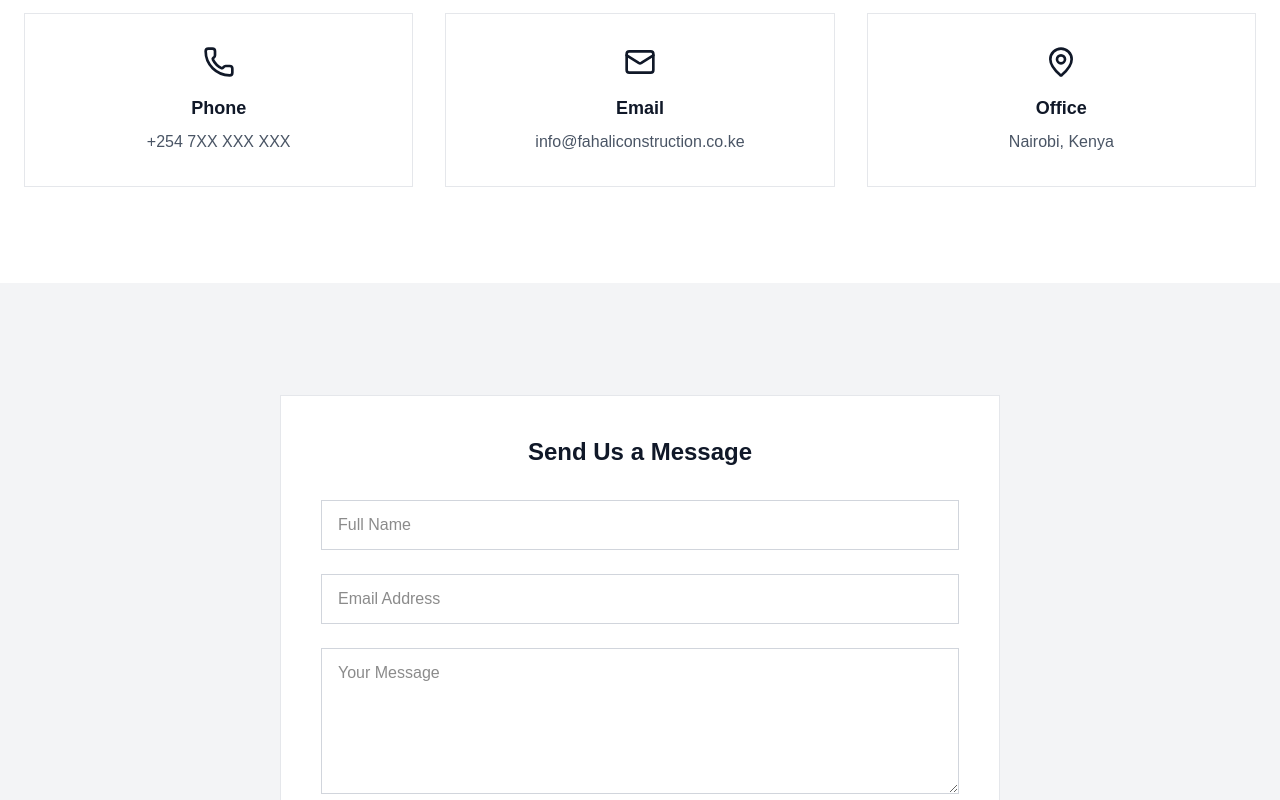
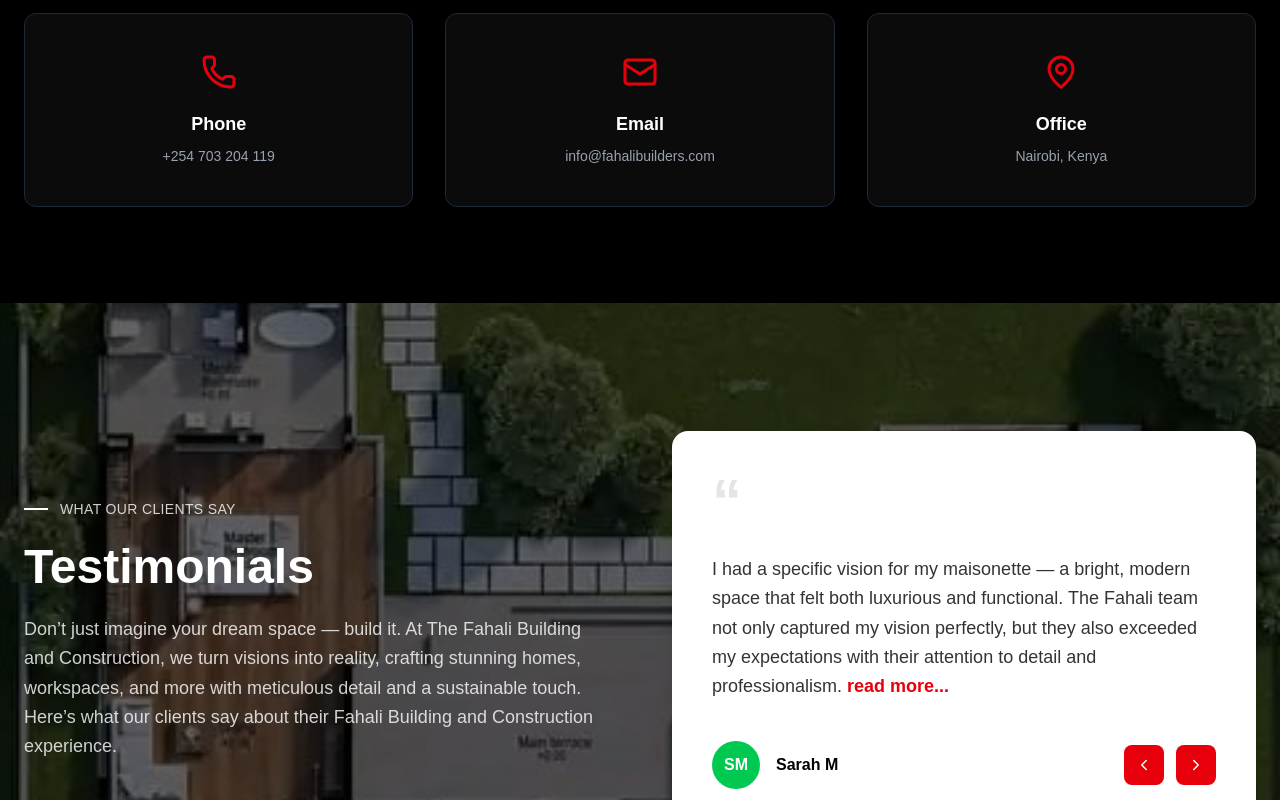
Before and after one commit to Khari-creator/fahali-construction-web, a Next.js app: page /contact in a window 1280 px wide. Shown: the part 620-1420 px from the top of the page. Built offline with nearby package versions, Linux system fonts and the light colour scheme.

Commit message:
Update Contact page layout and disable contact form

```diff
--- a/src/app/contact/page.tsx
+++ b/src/app/contact/page.tsx
@@ -1,20 +1,19 @@
 import ContactHero from "@/components/contact/ContactHero";
 import ContactCards from "@/components/contact/ContactCards";
-import ContactFormSection from "@/components/contact/ContactFormSection";
-
+import Testimonials from "@/components/sections/Testimonials";
 export const metadata = {
   title: "Contact Us | Fahali Construction Ltd",
 };
 
 export default function ContactPage() {
   return (
-    <main className="bg-white min-h-screen">
+    <main className="bg-black min-h-screen text-white">
       {/* Header spacer */}
       <div className="h-24" />
 
       <ContactHero />
       <ContactCards />
-      <ContactFormSection />
+      <Testimonials />
     </main>
   );
 }
--- a/src/components/contact/ContactCards.tsx
+++ b/src/components/contact/ContactCards.tsx
@@ -7,12 +7,12 @@
   {
     icon: Phone,
     title: "Phone",
-    value: "+254 7XX XXX XXX",
+    value: "+254 703 204 119",
   },
   {
     icon: Mail,
     title: "Email",
-    value: "info@fahaliconstruction.co.ke",
+    value: "info@fahalibuilders.com",
   },
   {
     icon: MapPin,
@@ -23,7 +23,7 @@
 
 export default function ContactCards() {
   return (
-    <section className="py-24">
+    <section className="py-24 bg-black">
       <div className="max-w-7xl mx-auto px-6">
         <div className="grid gap-8 md:grid-cols-3">
           {items.map((item, i) => (
@@ -32,14 +32,30 @@
               initial={{ opacity: 0, y: 30 }}
               whileInView={{ opacity: 1, y: 0 }}
               viewport={{ once: true }}
-              transition={{ delay: i * 0.1 }}
-              className="border border-gray-200 p-8 text-center hover:border-black transition"
+              transition={{ delay: i * 0.1, duration: 0.5 }}
+              className="
+                border border-gray-800
+                bg-[#0b0b0b]
+                p-10
+                text-center
+                rounded-xl
+                hover:border-red-600
+                hover:shadow-[0_0_30px_rgba(220,38,38,0.15)]
+                transition
+              "
             >
-              <item.icon className="mx-auto mb-4 text-gray-900" size={32} />
-              <h3 className="font-semibold text-lg text-gray-900 mb-2">
+              <item.icon
+                className="mx-auto mb-5 text-red-600"
+                size={36}
+              />
+
+              <h3 className="font-semibold text-lg text-white mb-2">
                 {item.title}
               </h3>
-              <p className="text-gray-600">{item.value}</p>
+
+              <p className="text-gray-400 text-sm">
+                {item.value}
+              </p>
             </motion.div>
           ))}
         </div>
--- a/src/components/contact/ContactFormSection.tsx
+++ b/src/components/contact/ContactFormSection.tsx
@@ -1,48 +1,20 @@
-"use client";
+import ContactHero from "@/components/contact/ContactHero";
+import ContactCards from "@/components/contact/ContactCards";
+import ContactFormSection from "@/components/contact/ContactFormSection";
 
-import { motion } from "framer-motion";
+export const metadata = {
+  title: "Contact Us | Fahali Construction Ltd",
+};
 
-export default function ContactFormSection() {
+export default function ContactPage() {
   return (
-    <section className="bg-gray-100 py-28">
-      <div className="max-w-3xl mx-auto px-6">
-        <motion.form
-          initial={{ opacity: 0, y: 40 }}
-          whileInView={{ opacity: 1, y: 0 }}
-          viewport={{ once: true }}
-          transition={{ duration: 0.6 }}
-          className="bg-white border border-gray-200 p-10"
-        >
-          <h2 className="text-2xl font-semibold text-gray-900 mb-8 text-center">
-            Send Us a Message
-          </h2>
+    <main className="bg-white min-h-screen">
+      {/* Header spacer */}
+      <div className="h-24" />
 
-          <div className="grid gap-6">
-            <input
-              type="text"
-              placeholder="Full Name"
-              className="border border-gray-300 px-4 py-3 focus:outline-none focus:border-black"
-            />
-            <input
-              type="email"
-              placeholder="Email Address"
-              className="border border-gray-300 px-4 py-3 focus:outline-none focus:border-black"
-            />
-            <textarea
-              placeholder="Your Message"
-              rows={5}
-              className="border border-gray-300 px-4 py-3 focus:outline-none focus:border-black"
-            />
-
-            <button
-              type="submit"
-              className="bg-black text-white py-3 hover:bg-gray-900 transition"
-            >
-              Send Message
-            </button>
-          </div>
-        </motion.form>
-      </div>
-    </section>
+      <ContactHero />
+      <ContactCards />
+      <ContactFormSection />
+    </main>
   );
 }
```
